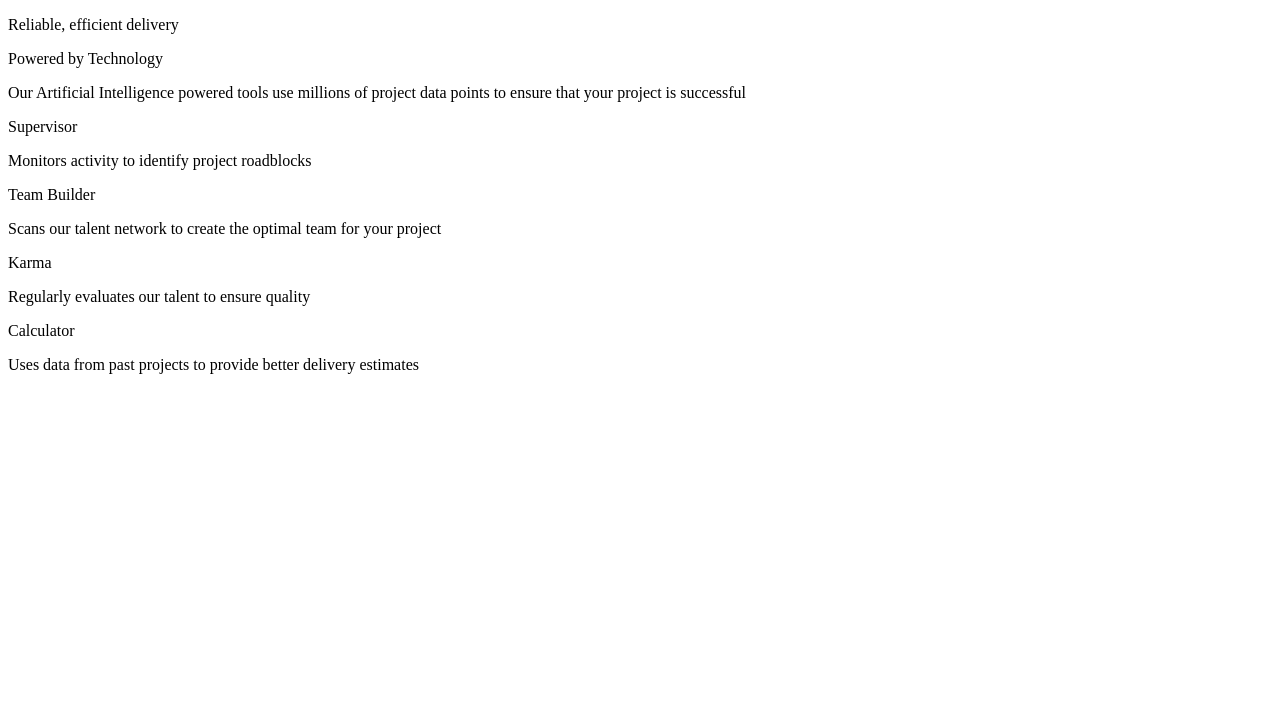
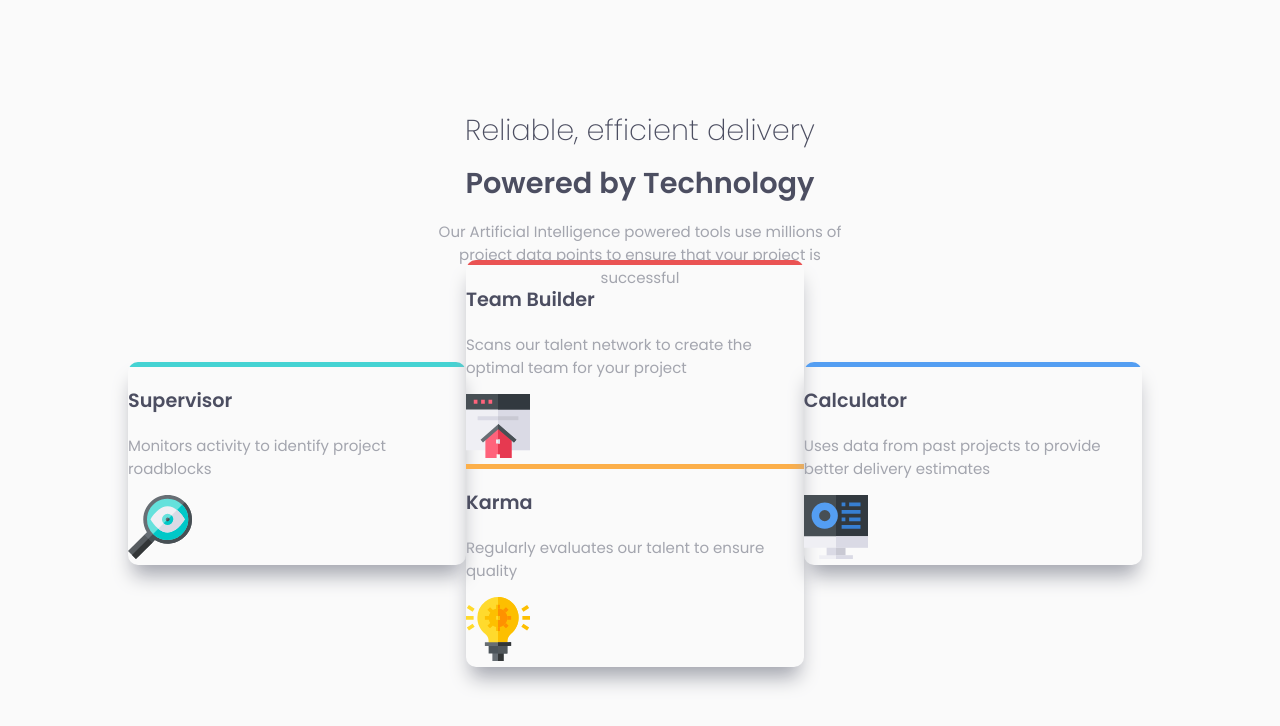
Before and after one commit to keithc07/four-card-feature, a plain HTML site: page index.html in a window 1280 px wide. Drawn offline with Linux system fonts and the light colour scheme.

Commit message:
addded background color at the top of the card

```diff
--- /dev/null
+++ b/index.css
@@ -0,0 +1,92 @@
+.index-body {
+    margin: 0;
+    width: 100vw;
+    height: 100vh;
+    font-size: 15px;
+    font-family: 'Poppins', sans-serif;
+    display: flex;
+    flex-direction: column;
+    justify-content: center;
+    align-items: center;
+    background-color: hsl(0, 0%, 98%);
+}
+
+.index-box {
+    width: 80%;
+    display: flex;
+    flex-direction: column;
+    align-items: center;
+    height: 80%;
+}
+
+.box-1 {
+    text-align: center;
+    width: 40%;
+}
+
+.heading-1 {
+    font-size: 1.8rem;
+    font-weight: 200;
+    color: hsl(234, 12%, 34%);
+    margin-bottom: 0;
+}
+
+.heading-2 {
+    margin: 10px 0px;
+    font-size: 1.8rem;
+    font-weight: 600;
+    color: hsl(234, 12%, 34%);
+}
+
+.content {
+    color: hsl(229, 6%, 66%);
+}
+
+.box-2 {
+    display: flex;
+    height: 50%;
+    align-items: center;
+}
+
+.card-heading {
+    font-size: 1.2rem;
+    font-weight: 600;
+    color: hsl(234, 12%, 34%);
+}
+
+.card-content {
+    font-weight: 400;
+    color: hsl(229, 6%, 66%);
+}
+
+.box-2-innerbox {
+    color: hsl(0, 0%, 98%);
+    border-radius: 10px;
+    box-shadow: 0 15px 20px -5px hsl(229, 6%, 66%);
+    overflow: hidden;
+    width: 33%;
+}
+
+.bg-color-1 {
+    width: 100%;
+    height: 5px;
+    background-color: hsl(180, 62%, 55%);
+}
+
+.bg-color-2 {
+    width: 100%;
+    height: 5px;
+    background-color: hsl(0, 78%, 62%);
+}
+
+.bg-color-3 {
+    width: 100%;
+    height: 5px;
+    background-color: hsl(34, 97%, 64%);
+}
+
+.bg-color-4 {
+    width: 100%;
+    height: 5px;
+    background-color: hsl(212, 86%, 64%);
+}
--- a/index.html
+++ b/index.html
@@ -7,31 +7,53 @@
     <link rel="preconnect" href="https://fonts.googleapis.com">
     <link rel="preconnect" href="https://fonts.gstatic.com" crossorigin>
     <link href="https://fonts.googleapis.com/css2?family=Poppins:wght@200;400;600&display=swap" rel="stylesheet">
+    <link rel="stylesheet" href="./index.css" >
     <title>Four card feature section</title>
   </head>
-  <body>
-    <p>Reliable, efficient delivery</p>
-    <p>Powered by Technology</p>
+  <body class="index-body">
+    <div class="index-box">
 
-    <p>
-      Our Artificial Intelligence powered tools use millions of project data points
-      to ensure that your project is successful
-    </p>
+      <div class="box-1">
+        <p class="heading-1">Reliable, efficient delivery</p>
+        <p class="heading-2">Powered by Technology</p>
 
-    <div>
-      <p>Supervisor</p>
-      <p>Monitors activity to identify project roadblocks</p>
-
-      <div>
-        <p>Team Builder</p>
-        <p>Scans our talent network to create the optimal team for your project</p>
-
-        <p>Karma</p>
-        <p>Regularly evaluates our talent to ensure quality</p>
+        <p class="content">
+          Our Artificial Intelligence powered tools use millions of project data points
+          to ensure that your project is successful
+        </p>
       </div>
 
-      <p>Calculator</p>
-      <p>Uses data from past projects to provide better delivery estimates</p>
+      <div class="box-2">
+        <div class="box-2-innerbox">
+          <div class="bg-color-1"></div>
+          <p class="card-heading">Supervisor</p>
+          <p class="card-content">Monitors activity to identify project roadblocks</p>
+          <img src="./images/icon-supervisor.svg" alt="icon-supervisor" />
+        </div>
+
+        <div class="box-2-innerbox">
+          <div>
+            <div class="bg-color-2"></div>
+            <p class="card-heading">Team Builder</p>
+            <p class="card-content">Scans our talent network to create the optimal team for your project</p>
+            <img src="./images/icon-team-builder.svg" alt="icon-team-builder" />
+          </div>
+
+          <div>
+            <div class="bg-color-3"></div>
+            <p class="card-heading">Karma</p>
+            <p class="card-content">Regularly evaluates our talent to ensure quality</p>
+            <img src="./images/icon-karma.svg" alt="icon-karma" />
+          </div>
+        </div>
+
+        <div class="box-2-innerbox">
+          <div class="bg-color-4"></div>
+          <p class="card-heading">Calculator</p>
+          <p class="card-content">Uses data from past projects to provide better delivery estimates</p>
+          <img src="./images/icon-calculator.svg" alt="icon-calculator" />
+        </div>
+      </div>
     </div>
 
   </body>
```
